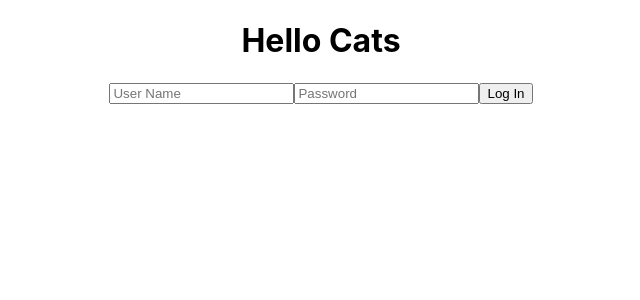
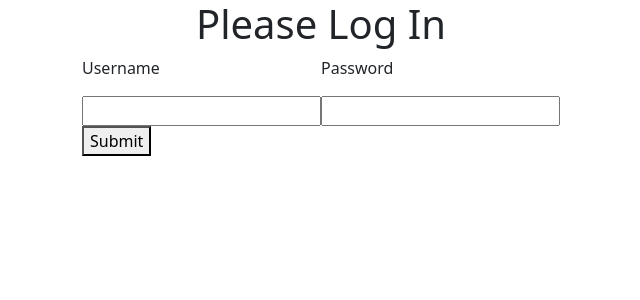
Before and after one commit to PhilipDeFraties/CatChatReact, a React (Create React App) app: page /dashboard in a window 1280 px wide. Shown: the top 300 px of the page, without its empty margins (319-959 px from the left). Built offline with nearby package versions, Linux system fonts and the light colour scheme.

Commit message:
Adds Login and Dashboard components with css files
Updates App.js to use React Routes

```diff
--- a/package.json
+++ b/package.json
@@ -6,8 +6,10 @@
     "@testing-library/jest-dom": "^5.16.5",
     "@testing-library/react": "^13.4.0",
     "@testing-library/user-event": "^13.5.0",
+    "bootstrap": "^5.2.3",
     "react": "^18.2.0",
     "react-dom": "^18.2.0",
+    "react-router-dom": "^6.4.3",
     "react-scripts": "5.0.1",
     "web-vitals": "^2.1.4"
   },
--- a/src/App.css
+++ b/src/App.css
@@ -1,16 +1,5 @@
 .App {
   text-align: center;
-}
-
-.App-logo {
-  height: 40vmin;
-  pointer-events: none;
-}
-
-@media (prefers-reduced-motion: no-preference) {
-  .App-logo {
-    animation: App-logo-spin infinite 20s linear;
-  }
 }
 
 .App-header {
@@ -28,11 +17,6 @@
   color: #61dafb;
 }
 
-@keyframes App-logo-spin {
-  from {
-    transform: rotate(0deg);
-  }
-  to {
-    transform: rotate(360deg);
-  }
+.wrapper {
+    padding: 20px;
 }
--- a/src/App.js
+++ b/src/App.js
@@ -1,33 +1,34 @@
+import React, { useState } from 'react';
 import './App.css';
-import React from 'react';
-import useInput from './components/form/useInput'
+import "bootstrap/dist/css/bootstrap.min.css"
+import { BrowserRouter, Routes, Route } from "react-router-dom"
+import Login from "./components/Login/Login"
+import Dashboard from "./components/Dashboard/Dashboard"
+
+function setToken(userToken) {
+  sessionStorage.setItem('token', JSON.stringify(userToken));
+}
+
+function getToken() {
+  const tokenString = sessionStorage.getItem('token');
+  const userToken = JSON.parse(tokenString);
+  return userToken?.token
+}
 
 function App() {
-  const [usernameProps, resetUsername] = useInput("");
-  const [passwordProps, resetPassword] = useInput("")
+  const token = getToken();
 
-  const submit = (e) => {
-    e.preventDefault();
-    alert(`${usernameProps.value}, ${passwordProps.value}`)
-    resetUsername();
-    resetPassword();
+  if(!token) {
+    return <Login setToken={setToken} />
   }
+
   return (
-    <div className="App">
-      <h1>Hello Cats</h1>
-      <form onSubmit={submit}>
-        <input
-          {...usernameProps}
-          type="text"
-          placeholder="User Name"
-        />
-        <input
-          {...passwordProps}
-          type="text"
-          placeholder="Password"
-        />
-        <button>Log In</button>
-      </form>
+    <div className="wrapper">
+      <BrowserRouter>
+        <Routes>
+          <Route path="/dashboard" element={<Dashboard />} />
+        </Routes>
+      </BrowserRouter>
     </div>
   );
 }
--- /dev/null
+++ b/src/components/Dashboard/Dashboard.jsx
@@ -0,0 +1,7 @@
+import React from 'react';
+
+export default function Dashboard() {
+  return(
+    <h2>Dashboard</h2>
+  );
+}
--- /dev/null
+++ b/src/components/Login/Login.css
@@ -0,0 +1,5 @@
+.login-wrapper {
+    display: flex;
+    flex-direction: column;
+    align-items: center;
+}
--- /dev/null
+++ b/src/components/Login/Login.jsx
@@ -0,0 +1,52 @@
+import React, { useState } from 'react';
+import PropTypes from 'prop-types';
+import './Login.css';
+
+async function loginUser(credentials) {
+  console.log(credentials)
+ return fetch('http://localhost:5000/api/v1/login', {
+   method: 'POST',
+   headers: {
+     'Content-Type': 'application/json'
+   },
+   body: JSON.stringify(credentials)
+ })
+   .then(data => data.json())
+}
+
+export default function Login({ setToken }) {
+  const [username, setUserName] = useState();
+  const [password, setPassword] = useState();
+
+  const handleSubmit = async e => {
+    e.preventDefault();
+    const token = await loginUser({
+      username,
+      password
+    });
+    setToken(token);
+  }
+
+  return(
+    <div className="login-wrapper">
+      <h1>Please Log In</h1>
+      <form onSubmit={handleSubmit}>
+        <label>
+          <p>Username</p>
+          <input type="text" onChange={e => setUserName(e.target.value)} />
+        </label>
+        <label>
+          <p>Password</p>
+          <input type="password" onChange={e => setPassword(e.target.value)} />
+        </label>
+        <div>
+          <button type="submit">Submit</button>
+        </div>
+      </form>
+    </div>
+  )
+}
+
+Login.propTypes = {
+  setToken: PropTypes.func.isRequired
+}
```
Also changed, not shown: 1 other file (tests, documents, lock files or other folders).
